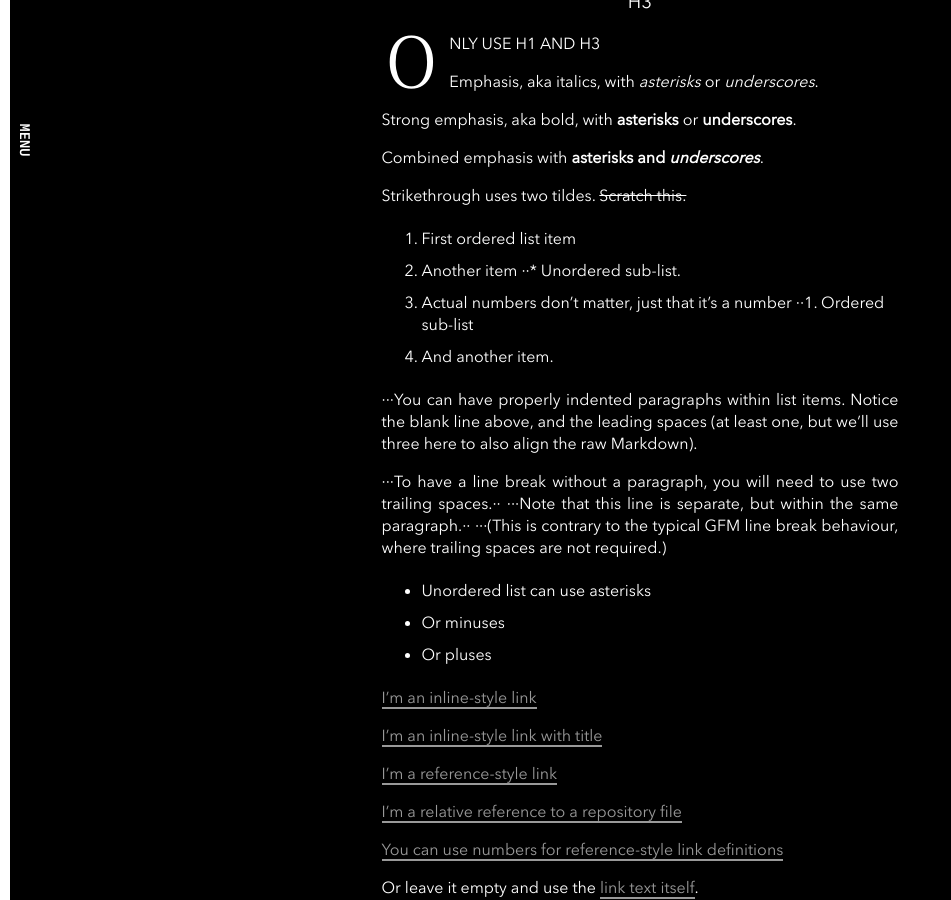
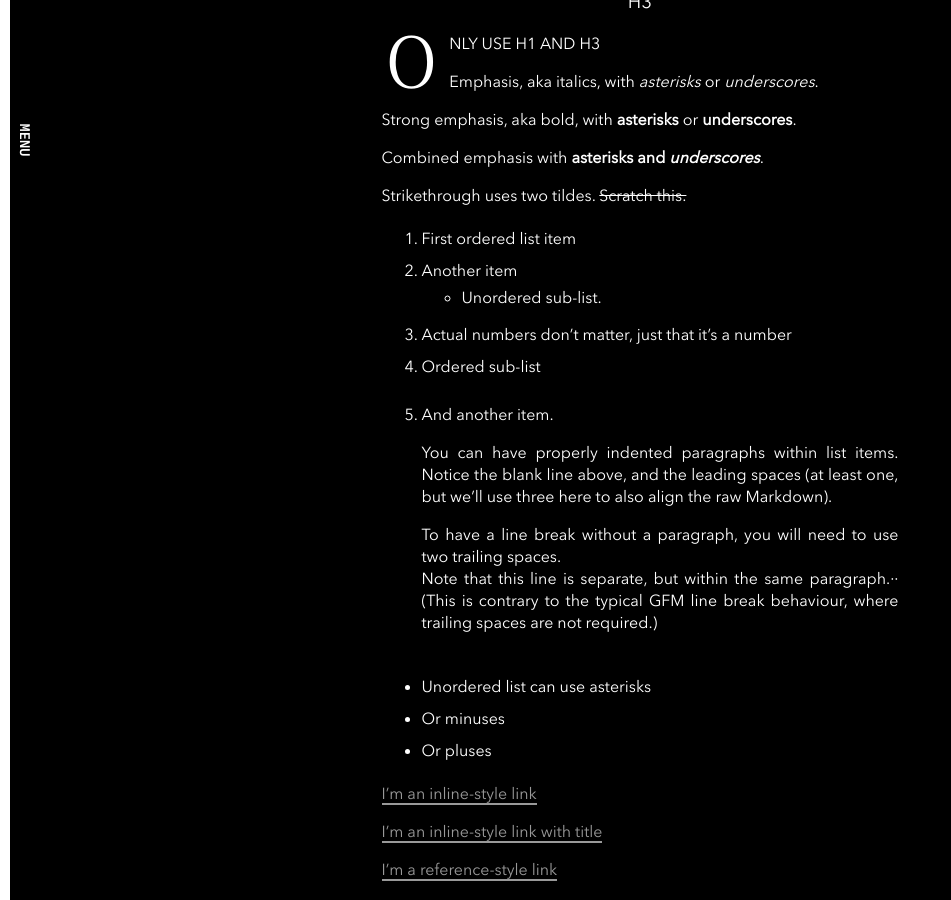
Before and after one commit to HoloPollock/FilmRPG, a Jekyll site: the page built from _posts/2018-01-01-What-is-this-game.md, in a window 1280 px wide and 900 px high, scrolled down 440 px. Shown: the whole window, without its empty margins (0-951 px from the left). Built offline with Jekyll 4.4.1, drawn with Linux system fonts in a browser that asks for light colours.

```diff
--- a/_posts/2018-01-01-What-is-this-game.md
+++ b/_posts/2018-01-01-What-is-this-game.md
@@ -20,16 +20,16 @@ Strikethrough uses two tildes. ~~Scratch this.~~
 
 1. First ordered list item
 2. Another item
-⋅⋅* Unordered sub-list.
+  * Unordered sub-list.
 1. Actual numbers don't matter, just that it's a number
-⋅⋅1. Ordered sub-list
+  1. Ordered sub-list
 4. And another item.
 
-⋅⋅⋅You can have properly indented paragraphs within list items. Notice the blank line above, and the leading spaces (at least one, but we'll use three here to also align the raw Markdown).
+   You can have properly indented paragraphs within list items. Notice the blank line above, and the leading spaces (at least one, but we'll use three here to also align the raw Markdown).
 
-⋅⋅⋅To have a line break without a paragraph, you will need to use two trailing spaces.⋅⋅
-⋅⋅⋅Note that this line is separate, but within the same paragraph.⋅⋅
-⋅⋅⋅(This is contrary to the typical GFM line break behaviour, where trailing spaces are not required.)
+   To have a line break without a paragraph, you will need to use two trailing spaces.
+   Note that this line is separate, but within the same paragraph.⋅⋅
+   (This is contrary to the typical GFM line break behaviour, where trailing spaces are not required.)
 
 * Unordered list can use asterisks
 - Or minuses
```
Also changed, not shown: Playbook.html (added, +30 -0 lines).
